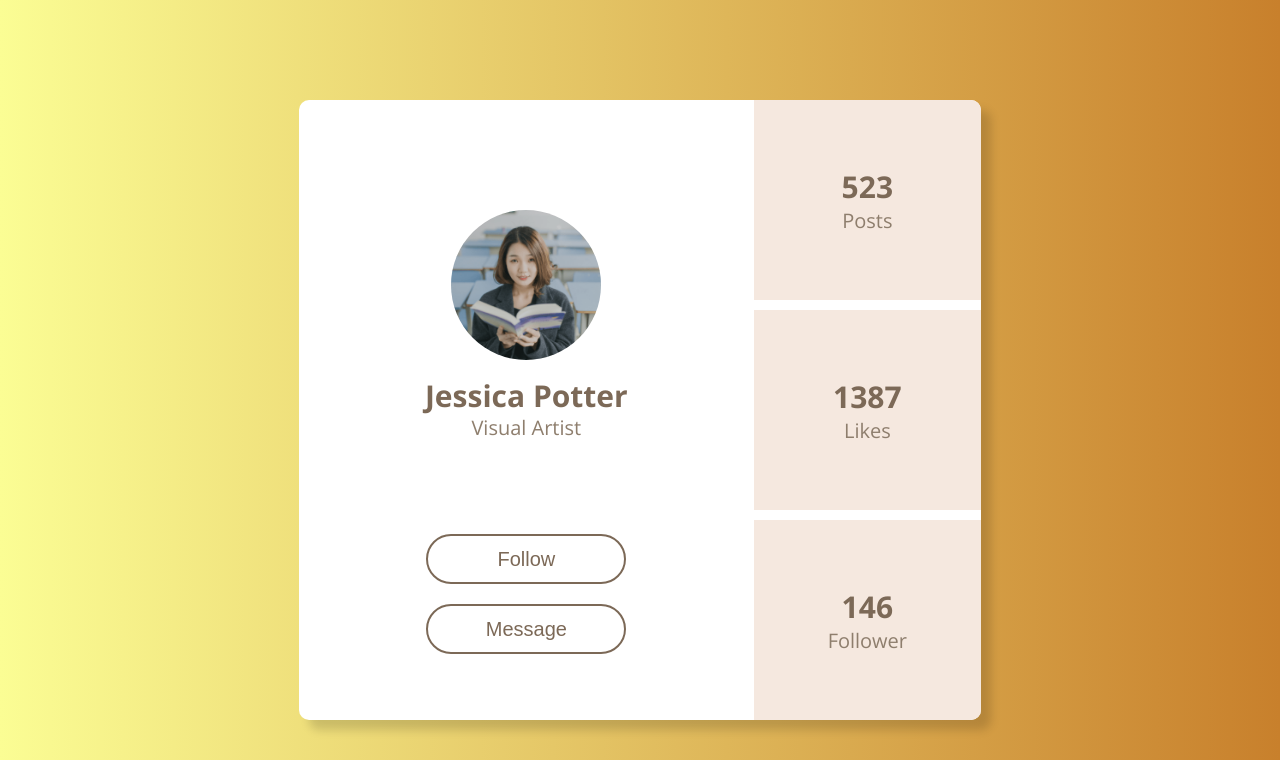
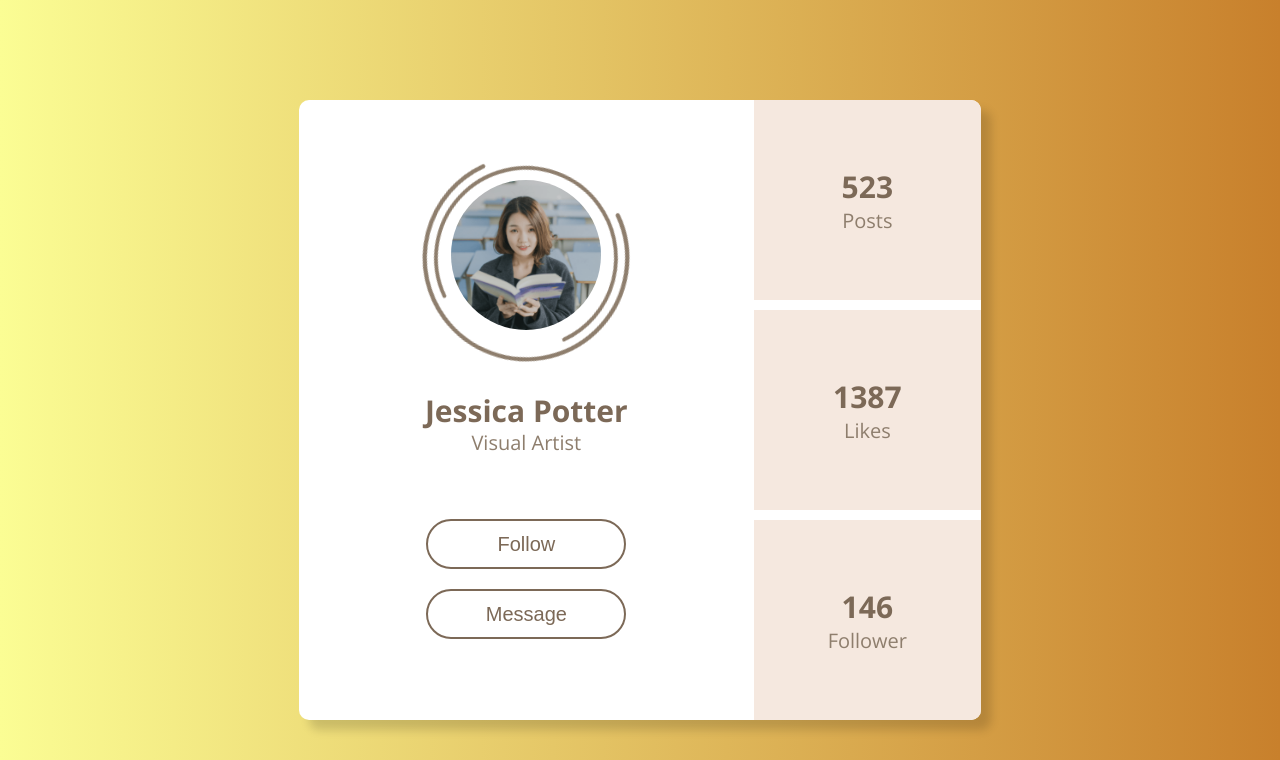
Before and after one commit to krishadhakal/Trainee, a PHP site: page /15_profilecard/index.html in a window 1280 px wide. Shown: the top 760 px of the page. Run offline with PHP 8.4, Linux system fonts and the light colour scheme.

Commit message:
WDT24-88:adding profile border

```diff
--- a/CSS/15_profilecard/index.html
+++ b/CSS/15_profilecard/index.html
@@ -12,7 +12,21 @@
             <div class="profile__content">
                 <div class="profile__desc">
                     <div class="profile__picture">
-                        <img src="src/profile.png" alt="This is profile picture">
+                        <div class="image">
+                            <img src="src/profile.png" alt="This is profile picture">
+                            <svg class="profile__border" viewBox="0 0 160 160" fill="none" height="160" width="160" xmlns="http://www.w3.org/2000/svg">
+                            <path
+                                d="M130.912 130.912a71.997 71.997 0 0 0-10.911-110.778A71.999 71.999 0 0 0 9.383 94.046a72.004 72.004 0 0 0 19.705 36.866"
+                                stroke-width="3" stroke-linecap="round" stroke="#8E7E6D"></path>
+                            </svg>
+                            <svg class="profile__border1" viewBox="0 0 160 160" fill="none" height="160" width="160" xmlns="http://www.w3.org/2000/svg">
+                            <path
+                                d="M130.912 130.912a71.997 71.997 0 0 0-10.911-110.778A71.999 71.999 0 0 0 9.383 94.046a72.004 72.004 0 0 0 19.705 36.866"
+                                stroke-width="3" stroke-linecap="round" stroke="#8E7E6D"></path>
+                            </svg>
+
+                        </div>
+
                         <div class="profile__name">
                             <h3>Jessica Potter</h3>
                             <p>Visual Artist</p>
--- a/CSS/15_profilecard/style.css
+++ b/CSS/15_profilecard/style.css
@@ -46,6 +46,40 @@
 
 .profile__name{
     line-height: 2em;
+}
+.image{
+    position: relative;
+    margin-bottom: 40px;
+}
+.profile__border{
+    position: absolute;
+    top: 50%;
+    left: 50%;
+    width: 225px;
+    height: 225px;
+    translate: -50% -50% ;
+    animation: rotate 3s linear infinite;
+    z-index: 2;
+    rotate: 180deg;
+}
+.profile__border1{
+    position: absolute;
+    top: 50%;
+    left: 50%;
+    width: 200px;
+    height: 200px;
+    translate: -50% -50% ;
+    animation: rotate 3s linear infinite;
+    /* z-index: 2; */
+}
+@keyframes rotate{
+    0%{
+        transform: rotate(0deg);
+    }
+    30%{transform: rotate(30deg);}
+    100%{
+        transform: rotate(360deg);
+    }
 }
 
 h3{
@@ -146,7 +180,7 @@
      }
     .profile__picture{
         flex-direction: column;
-        margin: 80px;
+        margin: 50px;
         grid-row: 1 / span 2;;
     }
     .profile__name{
```
Also changed, not shown: CSS/15_profilecard/src/Ellipse1.png (added), CSS/15_profilecard/src/Ellipse1.svg (added), CSS/15_profilecard/src/Ellipse3.svg (added).
